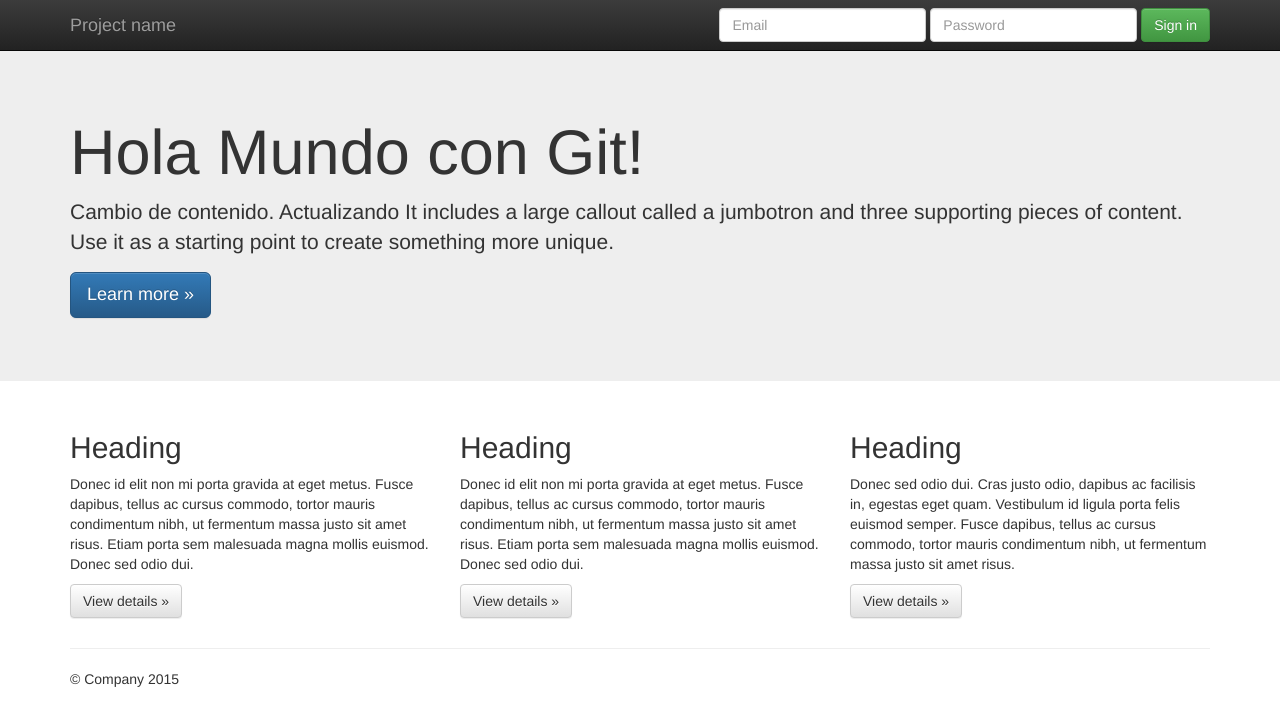
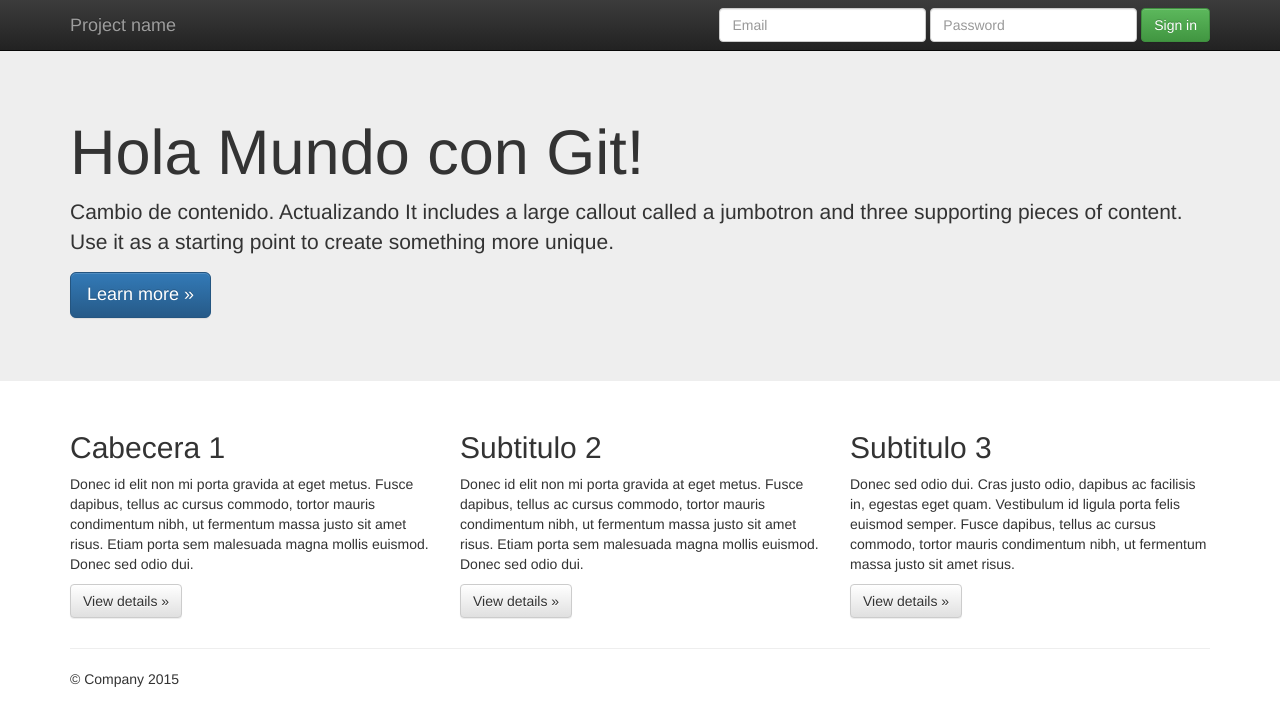
Before and after one commit to Dellblack123/Trabajo1_GermanMatos, a plain HTML site: page initializr/index.html in a window 1280 px wide. Drawn offline with nearby package versions, Linux system fonts and the light colour scheme.

Commit message:
Cambiando contenido

```diff
--- a/initializr/index.html
+++ b/initializr/index.html
@@ -66,17 +66,17 @@
       <!-- Example row of columns -->
       <div class="row">
         <div class="col-md-4">
-          <h2>Heading</h2>
+          <h2>Cabecera 1</h2>
           <p>Donec id elit non mi porta gravida at eget metus. Fusce dapibus, tellus ac cursus commodo, tortor mauris condimentum nibh, ut fermentum massa justo sit amet risus. Etiam porta sem malesuada magna mollis euismod. Donec sed odio dui. </p>
           <p><a class="btn btn-default" href="#" role="button">View details &raquo;</a></p>
         </div>
         <div class="col-md-4">
-          <h2>Heading</h2>
+          <h2>Subtitulo 2</h2>
           <p>Donec id elit non mi porta gravida at eget metus. Fusce dapibus, tellus ac cursus commodo, tortor mauris condimentum nibh, ut fermentum massa justo sit amet risus. Etiam porta sem malesuada magna mollis euismod. Donec sed odio dui. </p>
           <p><a class="btn btn-default" href="#" role="button">View details &raquo;</a></p>
        </div>
         <div class="col-md-4">
-          <h2>Heading</h2>
+          <h2>Subtitulo 3</h2>
           <p>Donec sed odio dui. Cras justo odio, dapibus ac facilisis in, egestas eget quam. Vestibulum id ligula porta felis euismod semper. Fusce dapibus, tellus ac cursus commodo, tortor mauris condimentum nibh, ut fermentum massa justo sit amet risus.</p>
           <p><a class="btn btn-default" href="#" role="button">View details &raquo;</a></p>
         </div>
```
